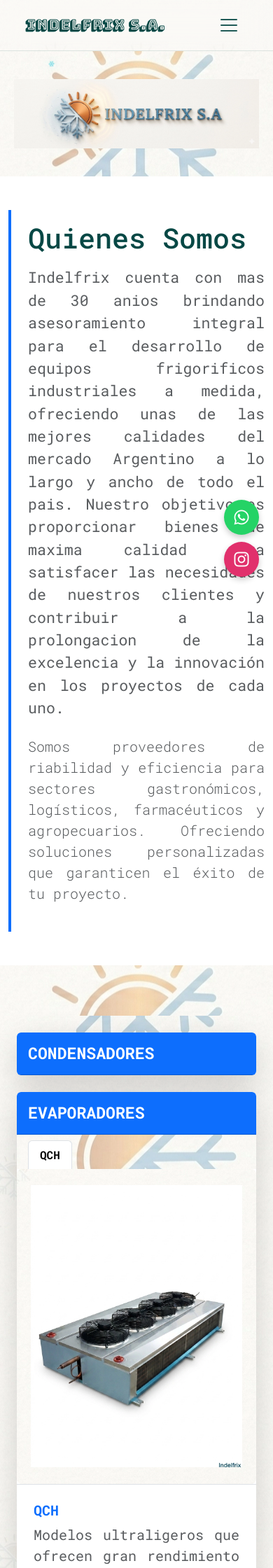
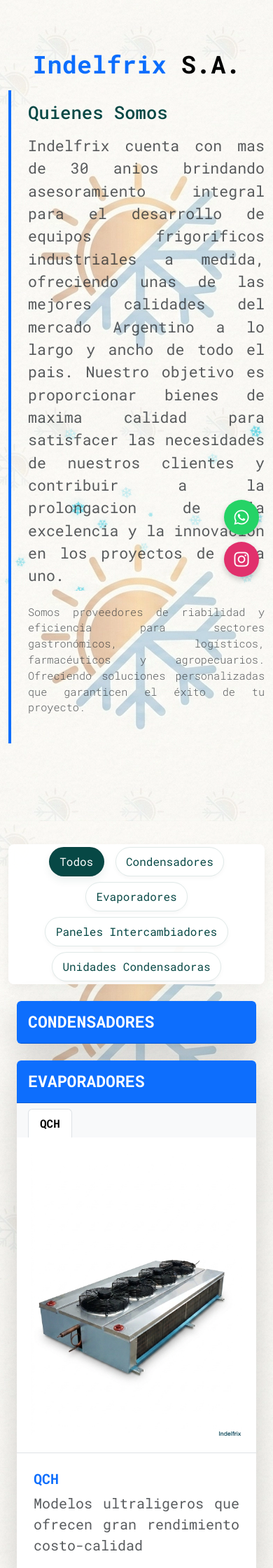
Before and after one commit to EzequieLakodey/Indelfrix, a Flask app: page / in a window 390 px wide. Shown: the top 2240 px of the page at 70% size. Run offline with Flask 3, Linux system fonts and the light colour scheme.

Commit message:
added category selector & fixed the banner and background design

```diff
--- a/static/style.css
+++ b/static/style.css
@@ -11,11 +11,13 @@
 }
 
 body {
+    min-height: 100vh;
     background-image: url('/static/img/background.webp');
     background-attachment: scroll;
     background-position: center;
     background-repeat: repeat;
 }
+
 
 .sticky-nav {
     position: sticky;
@@ -88,13 +90,6 @@
     z-index: 20;
 }
 
-  main {
-      background-image: url('/static/img/background.webp');
-      background-attachment: scroll;
-      background-position: center;
-      background-repeat: repeat;
-  }
-
 .snowflake {
     position: absolute;
     width: 16px;
@@ -149,12 +144,9 @@
     align-items: center;
     justify-content: center;
     overflow: hidden;
-      background-color: #f8fbff;
-      background-image: url('/static/img/background.webp');
-      background-attachment: scroll;
-      background-position: center;
-      background-repeat: repeat;
     padding: 20px 0;
+
+    /* Ajuste para que la imagen cubra el área del hero */
 }
 
 /* Logo: imagen sin recortes, se ajusta dinámicamente */
@@ -167,7 +159,6 @@
 
 /* Sección de contenido debajo del banner */
 .hero-content {
-      background-color: #ffffff;
     padding: 3rem 0;
     position: relative;
     z-index: 20;
@@ -228,11 +219,7 @@
     height: 450px;
     width: 100%;
     object-fit: contain;
-      background-color: #f8f9fa;
-      background-image: url('/static/img/background.webp');
-      background-attachment: scroll;
-      background-position: center;
-      background-repeat: repeat;
+    background-color: #ffffff;
     cursor: zoom-in;
 }
 
@@ -341,10 +328,6 @@
 
 .carousel-inner {
     background-color: #ffffff;
-      background-image: url('/static/img/background.webp');
-      background-attachment: scroll;
-      background-position: center;
-      background-repeat: repeat;
     border-radius: 8px;
 }
 
@@ -357,10 +340,133 @@
 }
 
 /* Agregar background.webp a elementos específicos, NO a cards o forms */
-  .nav-tabs.bg-light,
-  .carousel-item.bg-light {
-      background-image: url('/static/img/background.webp') !important;
-      background-attachment: scroll;
-      background-position: center;
-      background-repeat: repeat;
+/* Reglas responsive: ocultar logo y navbar en pantallas pequeñas
+   y mostrar el h1 accesible dentro de #sobre-nosotros */
+@media (max-width: 767.98px) {
+
+    .hero-logo,
+    .sticky-nav {
+        display: none !important;
     }
+
+    /* Hacer visible el h1 reservado para accesibilidad dentro de sobre-nosotros */
+    #sobre-nosotros > h1.visually-hidden {
+        position: static !important;
+        width: auto !important;
+        height: auto !important;
+        margin-bottom: 1rem !important;
+        overflow: visible !important;
+        clip: auto !important;
+        white-space: nowrap !important;
+        border: 0 !important;
+        display: block !important;
+        color: #074845;
+        font-size: clamp(1.6rem, 9vw, 2.6rem);
+        text-align: center;
+        font-weight: 700;
+        letter-spacing: 0.2px;
+    }
+
+    /* Colores para partes del h1 */
+    #sobre-nosotros > h1.visually-hidden .brand-name {
+        color: #0d6efd; /* azul */
+    }
+    #sobre-nosotros > h1.visually-hidden .brand-suffix {
+        color: #000;
+    }
+
+    /* Ajustes de tamaño de fuente para el contenido de la sección sobre-nosotros */
+    .hero-content .company-name {
+        font-size: 1.6rem;
+    }
+    .hero-content p {
+        font-size: 0.95rem;
+    }
+
+    .hero-section {
+        padding: 12px 0;
+        background-size: cover;
+    }
+
+    /* Ajustes para el nav de categorías en móvil: permitir scroll horizontal si hay muchas categorías */
+    .category-filter {
+        overflow-x: auto;
+        -webkit-overflow-scrolling: touch;
+        padding-bottom: 6px;
+    }
+    .category-filter .nav-item {
+        display: inline-flex;
+    }
+    .category-filter .nav-link {
+        white-space: nowrap;
+        margin-right: 0.4rem;
+    }
+}
+
+/* Estilos para el selector de categorías (botones, sin background image) */
+.category-filter {
+    display: flex;
+    justify-content: space-around;
+    align-items: center;
+    gap: 0.5rem;
+    background-color: rgba(255,255,255,0.95);
+    padding: 0.35rem 0.5rem;
+    border-radius: 0.5rem;
+    box-shadow: 0 6px 16px rgba(0,0,0,0.06);
+    -webkit-overflow-scrolling: touch;
+}
+
+.category-filter .nav-item {
+    display: inline-flex;
+}
+
+.category-filter .nav-link {
+    display: inline-flex;
+    align-items: center;
+    justify-content: center;
+    background-color: #fff;
+    border: 1px solid rgba(7,72,69,0.12);
+    color: #074845;
+    padding: 0.5rem 0.9rem;
+    border-radius: 999px;
+    margin: 0 0.25rem;
+    box-shadow: 0 2px 6px rgba(0,0,0,0.04);
+    transition: transform 0.12s ease, background 0.15s ease, color 0.15s ease;
+    white-space: nowrap;
+    background-image: none;
+}
+
+.category-filter .nav-link:hover {
+    transform: translateY(-2px);
+    background-color: #f8f9fa;
+    color: #0f4e4a;
+    text-decoration: none;
+}
+
+.category-filter .nav-link.active {
+    background-color: #074845;
+    color: #fff;
+    border-color: rgba(0,0,0,0.08);
+    box-shadow: 0 6px 12px rgba(7,72,69,0.08);
+}
+
+.category-filter .nav-link::after { display: none; }
+
+@media (max-width: 767.98px) {
+    .category-filter {
+        overflow-x: auto;
+        justify-content: flex-start;
+        gap: 0.5rem;
+        padding: 0.25rem 0.35rem;
+    }
+}
+
+/* Clases para controlar los colores de la marca cuando el h1 está visible */
+.brand-name {
+    color: #0d6efd;
+    font-weight: 700;
+}
+.brand-suffix {
+    color: #000;
+    font-weight: 700;
+}
--- a/templates/index.html
+++ b/templates/index.html
@@ -53,7 +53,7 @@
 
     <!-- Section 2: Contenido -->
     <section id="sobre-nosotros" class="hero-content">
-        <h1 class="visually-hidden">INDELFRIX S.A.</h1>
+        <h1 class="visually-hidden"><span class="brand-name">Indelfrix</span><span class="brand-suffix"> S.A.</span></h1>
 
         <div class="container">
             <div class="border-start border-primary border-4 ps-4 py-3">
@@ -74,10 +74,19 @@
     <div id="catalogo" class="pt-5"></div>
 
     <main class="container mt-5">
+        <!-- Selector de categorías (filtro) -->
+        <nav aria-label="Selector de categorías" class="mb-4">
+            <ul class="nav nav-pills justify-content-center category-filter" id="categoryFilter">
+                <li class="nav-item"><a class="nav-link active" href="#" data-cat="all">Todos</a></li>
+                {% for cat in categorias %}
+                <li class="nav-item"><a class="nav-link" href="#" data-cat="{{ cat.id_categoria }}">{{ cat.nombre }}</a></li>
+                {% endfor %}
+            </ul>
+        </nav>
         <section class="mb-5 container">
             <div class="row g-4">
                 {% for cat in categorias %}
-                <div class="col-12" data-aos="fade-up">
+                <div class="col-12 category-card" data-cat="{{ cat.id_categoria }}" data-aos="fade-up">
                     <div class="card shadow-lg border-0 overflow-hidden">
 
                         <div class="card-header bg-primary text-white p-3">
```
Lines whose indentation alone changed are shown as unchanged.
